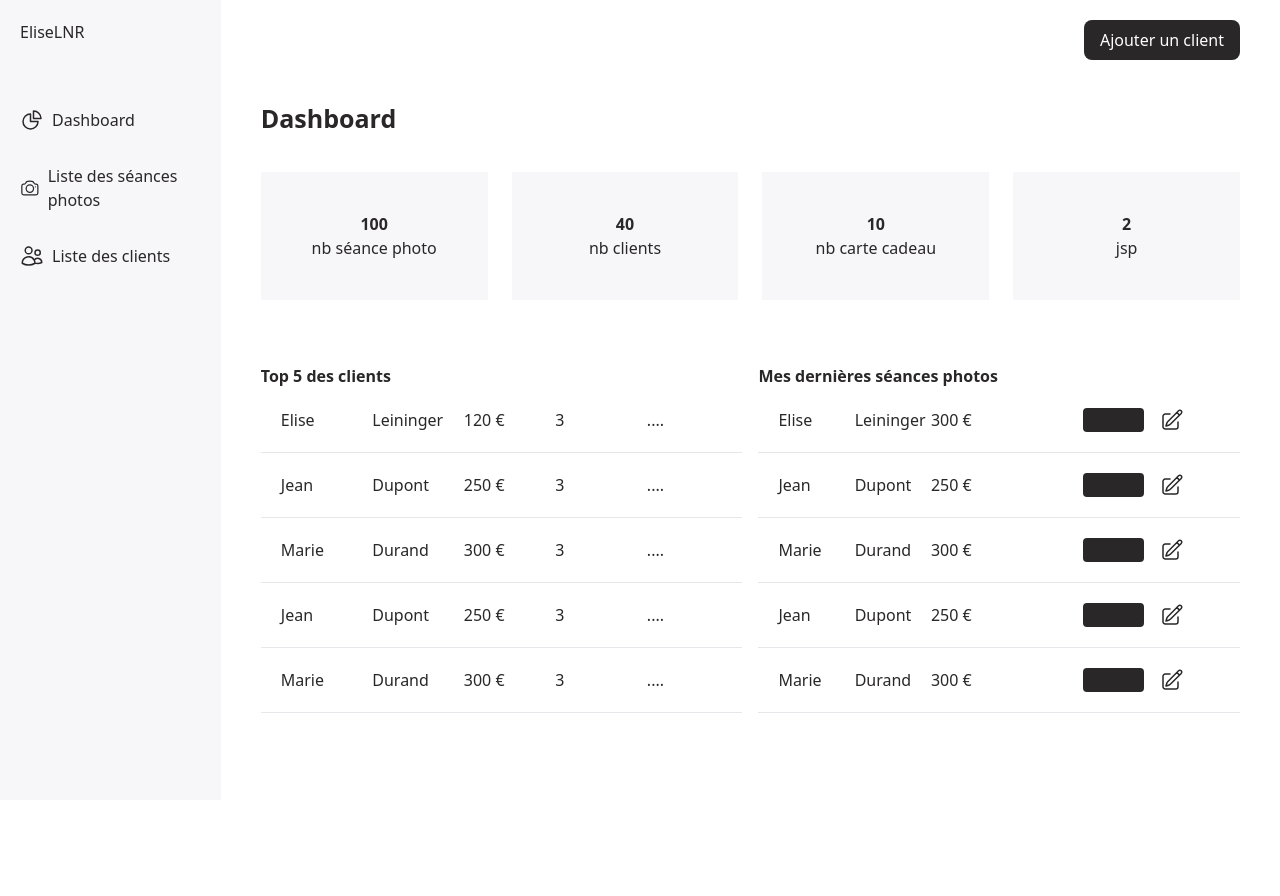
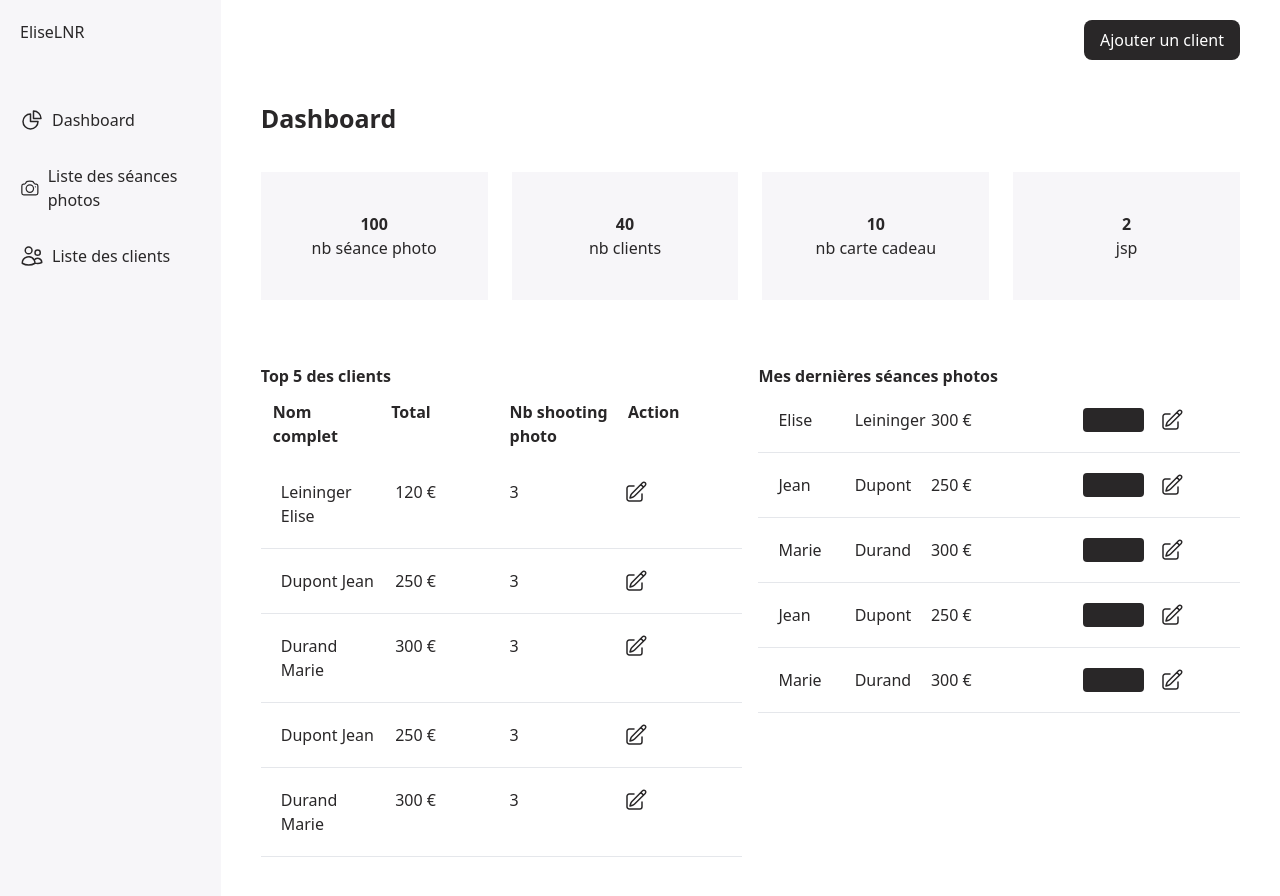
Before and after one commit to EliseLei/eliselnr-backoffice, a React (Create React App) app: page / in a window 1280 px wide. Before the commit the page ends 800 px from the top, so only its background shows below. Built offline with nearby package versions, Linux system fonts and the light colour scheme.

Commit message:
added email

```diff
--- a/src/Pages/Clients.jsx
+++ b/src/Pages/Clients.jsx
@@ -1,5 +1,5 @@
 import { Component } from "react";
-import { ClientList } from "../components";
+import { ClientsList } from "../components";
 
 class Clients extends Component {
   render() {
@@ -7,7 +7,7 @@
       <div className="p-10">
         <h1>Mes clients</h1>
 
-        <ClientList />
+        <ClientsList />
       </div>
     );
   }
--- a/src/components/Clients/Client.jsx
+++ b/src/components/Clients/Client.jsx
@@ -1,14 +1,33 @@
-function Client({ lastname, firstname, price, nbShootingPhoto }) {
+function Client({ lastname, firstname, email, price, nbShootingPhoto }) {
+  const gridCols = email ? "grid-cols-5" : "grid-cols-4";
+
   return (
     <div
-      className="grid grid-cols-5 gap-4 p-5 border-b border-gray-200
- hover-bg-secondary transition-colors duration-200 cursor-pointer"
+      className={`grid ${gridCols} gap-4 p-5 border-b border-gray-200
+      hover-bg-secondary transition-colors duration-200 cursor-pointer`}
     >
-      <div>{lastname}</div>
-      <div>{firstname}</div>
+      <div>
+        {firstname} {lastname}
+      </div>
+      {email && <div>{email}</div>}
       <div>{price} €</div>
       <div>{nbShootingPhoto}</div>
-      <div>....</div>
+      <div>
+        <svg
+          xmlns="http://www.w3.org/2000/svg"
+          fill="none"
+          viewBox="0 0 24 24"
+          strokeWidth={1.5}
+          stroke="currentColor"
+          className="size-6"
+        >
+          <path
+            strokeLinecap="round"
+            strokeLinejoin="round"
+            d="m16.862 4.487 1.687-1.688a1.875 1.875 0 1 1 2.652 2.652L10.582 16.07a4.5 4.5 0 0 1-1.897 1.13L6 18l.8-2.685a4.5 4.5 0 0 1 1.13-1.897l8.932-8.931Zm0 0L19.5 7.125M18 14v4.75A2.25 2.25 0 0 1 15.75 21H5.25A2.25 2.25 0 0 1 3 18.75V8.25A2.25 2.25 0 0 1 5.25 6H10"
+          />
+        </svg>
+      </div>
     </div>
   );
 }
--- a/src/components/Clients/ClientList.jsx
+++ b/src/components/Clients/ClientsList.jsx
@@ -2,70 +2,77 @@
 import { Client } from "..";
 import { NavLink } from "react-router-dom";
 
-class ClientList extends Component {
+class ClientsList extends Component {
   render() {
     return (
       <>
         <div className="grid grid-cols-5 gap-4 p-3 font-semibold">
-          <div>Nom</div>
-          <div>Prénom</div>
-          <div>Prix total</div>
-          <div>Nb seance photo</div>
+          <div>Nom complet</div>
+          <div>Email</div>
+          <div>Total</div>
+          <div>Nb shooting photo</div>
           <div>Action</div>
         </div>
 
         <NavLink to="/client-detail">
           <Client
-            lastname="Elise"
-            firstname="Leininger"
+            lastname="Leininger"
+            firstname="Elise"
+            email="eliseleininger@gmail.com"
             price={120}
             nbShootingPhoto={3}
           />
         </NavLink>
         <NavLink to="/client-detail">
           <Client
-            lastname="Jean"
-            firstname="Dupont"
+            lastname="Dupont"
+            firstname="Jean"
+            email="jean.dupont@gmail.com"
             price={250}
             nbShootingPhoto={3}
           />
         </NavLink>
         <NavLink to="/client-detail">
           <Client
-            lastname="Marie"
-            firstname="Durand"
+            lastname="Durand"
+            firstname="Marie"
+            email="marie.durant@gmail.com"
             price={300}
             nbShootingPhoto={3}
           />
         </NavLink>
         <NavLink to="/client-detail">
           <Client
-            lastname="Jean"
-            firstname="Dupont"
+            lastname="Dupont"
+            firstname="Jean"
+            email="jean.dupont@gmail.com"
             price={250}
             nbShootingPhoto={3}
           />
         </NavLink>
         <NavLink to="/client-detail">
           <Client
-            lastname="Marie"
-            firstname="Durand"
+            lastname="Durand"
+            firstname="Marie"
+            email="marie.durant@gmail.com"
             price={300}
             nbShootingPhoto={3}
           />
         </NavLink>
         <NavLink to="/client-detail">
           <Client
-            lastname="Jean"
-            firstname="Dupont"
+            lastname="Dupont"
+            firstname="Jean"
+            email="jean.dupont@gmail.com"
             price={250}
             nbShootingPhoto={3}
           />
         </NavLink>
         <NavLink to="/client-detail">
           <Client
-            lastname="Marie"
-            firstname="Durand"
+            lastname="Durand"
+            firstname="Marie"
+            email="marie.durant@gmail.com"
             price={300}
             nbShootingPhoto={3}
           />
@@ -75,4 +82,4 @@
   }
 }
 
-export default ClientList;
+export default ClientsList;
--- a/src/components/TopClients/TopClients.jsx
+++ b/src/components/TopClients/TopClients.jsx
@@ -6,6 +6,12 @@
     return (
       <>
         <h2>Top 5 des clients</h2>
+        <div className="grid grid-cols-4 gap-4 p-3 font-semibold">
+          <div>Nom complet</div>
+          <div>Total</div>
+          <div>Nb shooting photo</div>
+          <div>Action</div>
+        </div>
         <Client
           lastname="Elise"
           firstname="Leininger"
--- a/src/components/index.js
+++ b/src/components/index.js
@@ -2,7 +2,7 @@
 export { default as AddClientForm } from './AddClient/AddClientForm';
 export { default as Client } from './Clients/Client';
 export { default as ClientInfo } from './Clients/ClientInfo';
-export { default as ClientList } from './Clients/ClientList';
+export { default as ClientsList } from './Clients/ClientsList';
 export { default as TopClients } from './TopClients/TopClients';
 
 
```
